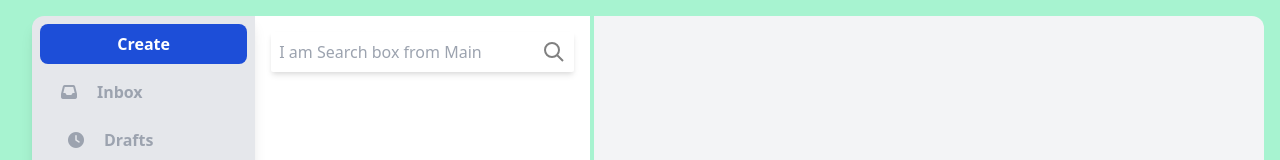
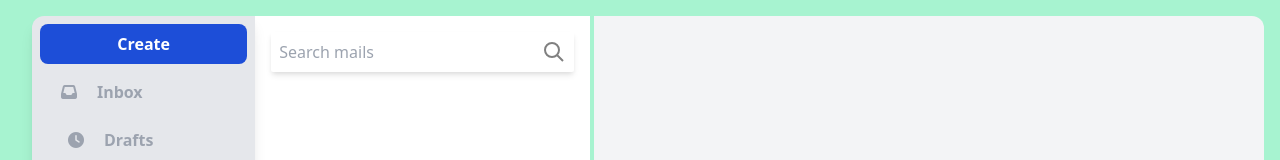
Before and after one commit to mayur-ravindram/react-email-client, a React (Create React App) app: page / in a window 1280 px wide. Shown: the top 160 px of the page. Built offline with nearby package versions, Linux system fonts and the light colour scheme.

Commit message:
stuff and whatnot 🤦🏼‍♂️

```diff
--- a/src/component/MailActionsMenu.js
+++ b/src/component/MailActionsMenu.js
@@ -11,7 +11,6 @@ const MailActionsMenu = () => {
     <>
       {/* navigation side pane */}
       <div className="flex flex-col rounded-xl p-2"></div>
-      {/* p-2 w-full h-20 absolute left-0 bottom-0 flex */}
       <div
         className={`bg-white sm:flex sm:flex-col sm:h-auto sm:relative sm:m-0 sm:w-1/3 sm:bg-gray-200 sm:rounded-l-xl shadow-lg`}
       >
--- a/src/component/Main.js
+++ b/src/component/Main.js
@@ -36,7 +36,7 @@ export const Main = () => {
                 <input
                   type="search"
                   className="w-full h-auto outline-none"
-                  placeholder="I am Search box from Main"
+                  placeholder="Search mails"
                 />
                 <span>
                   <svg
```
